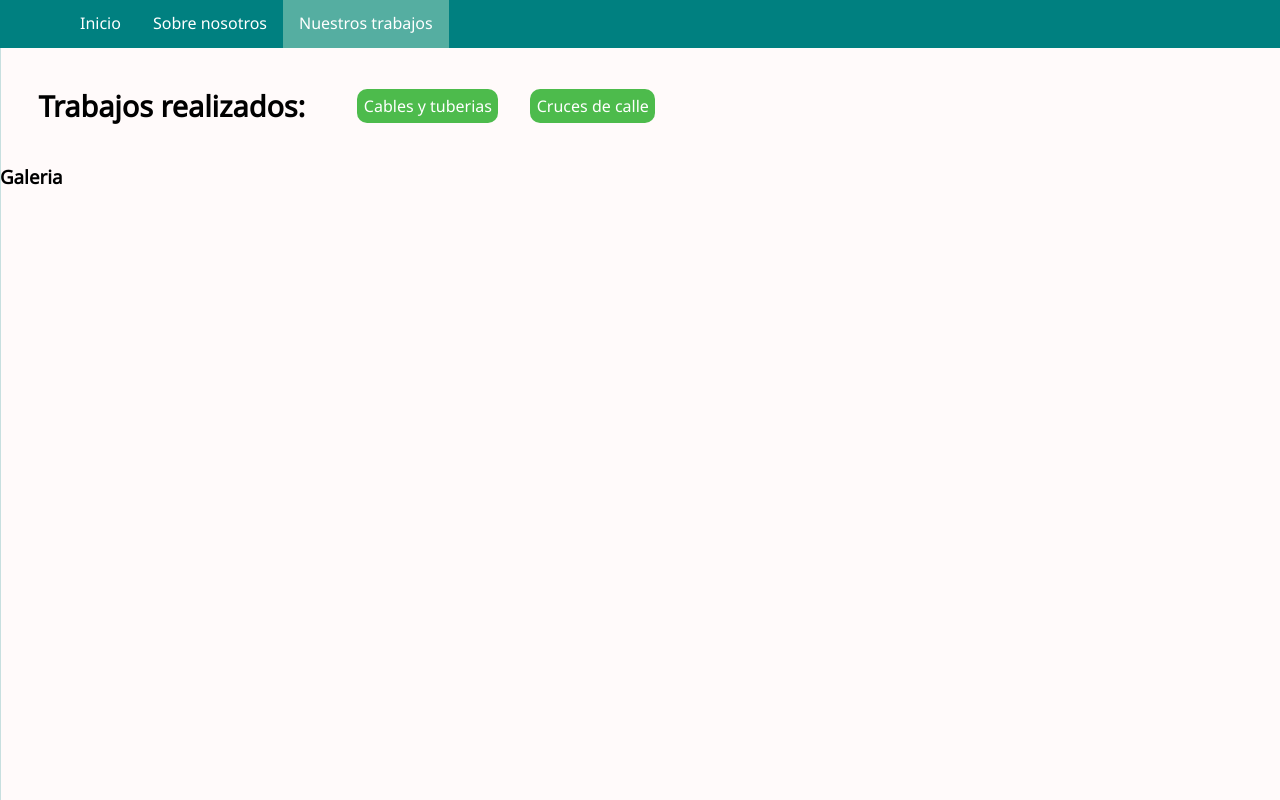
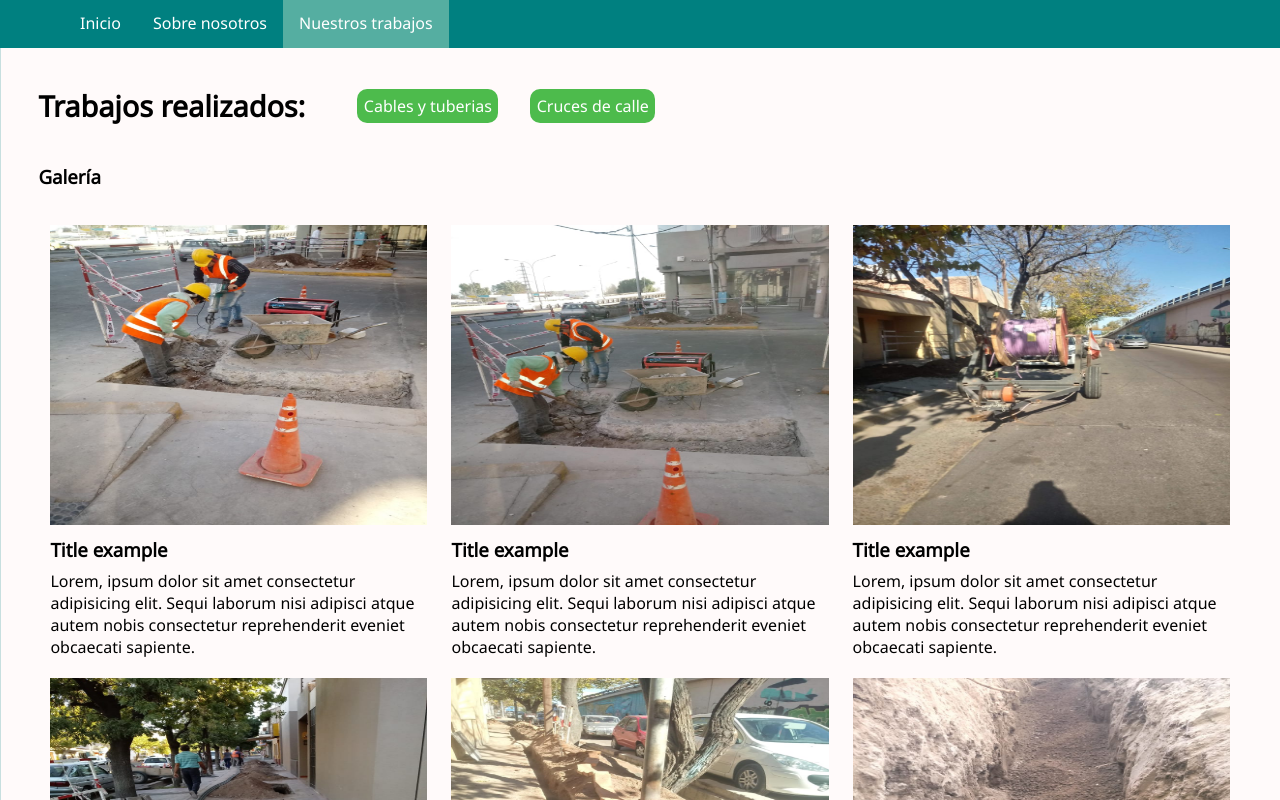
Before and after one commit to niconunez96/docker-react, a React (Create React App) app: page /works in a window 1280 px wide. Shown: the top 800 px of the page. Built offline with nearby package versions, Linux system fonts and the light colour scheme.

Commit message:
Add default gallery

```diff
--- a/src/App.js
+++ b/src/App.js
@@ -12,7 +12,6 @@ import { WIRE_PIPES, STREET } from './Components/Constants/Works'
 import './App.css';
 
 function App() {
-  const WorkGalleryWithNavbar = Navbar(WorkGallery);
   const WorksWithNavbar = Navbar(Works)
   return (
     <div className="appContainer">
@@ -22,13 +21,19 @@ function App() {
               {Navbar(AboutUs)}
             </Route>
             <Route path="/works/pipes-wire">
-              <WorkGalleryWithNavbar name="Colocación de cables y tuberias" images={WIRE_PIPES}/>
+              <WorksWithNavbar>
+                <WorkGallery name="Colocación de cables y tuberias" images={WIRE_PIPES}/>
+              </WorksWithNavbar>
             </Route>
             <Route path="/works/street">
-              <WorkGalleryWithNavbar name="Cruces de calle" images={STREET}/>
+              <WorksWithNavbar>
+                <WorkGallery name="Cruces de calle" images={STREET}/>
+              </WorksWithNavbar>
             </Route>
             <Route path="/works">
-              <WorksWithNavbar displayDefaultGallery={true}/>
+              <WorksWithNavbar>
+                <WorkGallery name="Galería" images={[...STREET, ...WIRE_PIPES]}/>
+              </WorksWithNavbar>
             </Route>
             <Route path="/home">
               {Navbar(Home)}
--- a/src/Components/Components/Works/WorkGallery.js
+++ b/src/Components/Components/Works/WorkGallery.js
@@ -1,6 +1,5 @@
 import React from 'react';
 import "./WorkGallery.css";
-import Works from './Works';
 import Footer from '../../Components/Footer';
 
 
@@ -22,7 +21,6 @@ const WorkGallery = (props) => {
     ))
     return (
         <div className="work-gallery-container">
-            <Works displayDefaultGallery={false}/>
             <section className="work-gallery">
                 <h3 className="work-gallery-title">{props.name}</h3>
                 <div className="gallery">
--- a/src/Components/Components/Works/Works.js
+++ b/src/Components/Components/Works/Works.js
@@ -5,19 +5,6 @@ import './Works.css'
 
 const Works = (props) => {
 
-    const getDefaultGallery = () => {
-        return (
-            <section className="default-gallery">
-                <h3>
-                    Galeria
-                </h3>
-            </section>
-        )
-    }
-
-    const DefaultGallery = props.displayDefaultGallery
-                ? getDefaultGallery()
-                : null
     return (
         <>
             <section className="works-container">
@@ -37,7 +24,7 @@ const Works = (props) => {
                     </div>
                 </div>
             </section>
-            {DefaultGallery}
+            {props.children}
         </>
     )
 };
```
